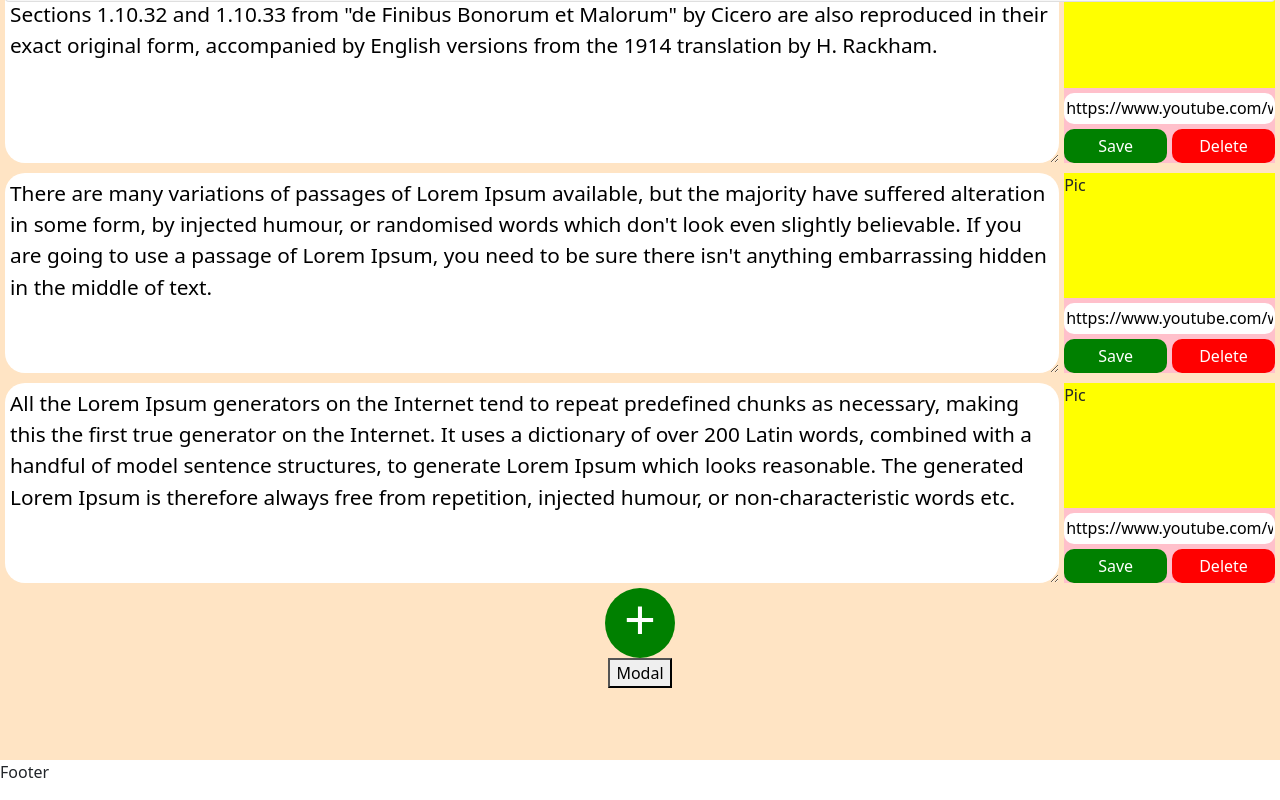
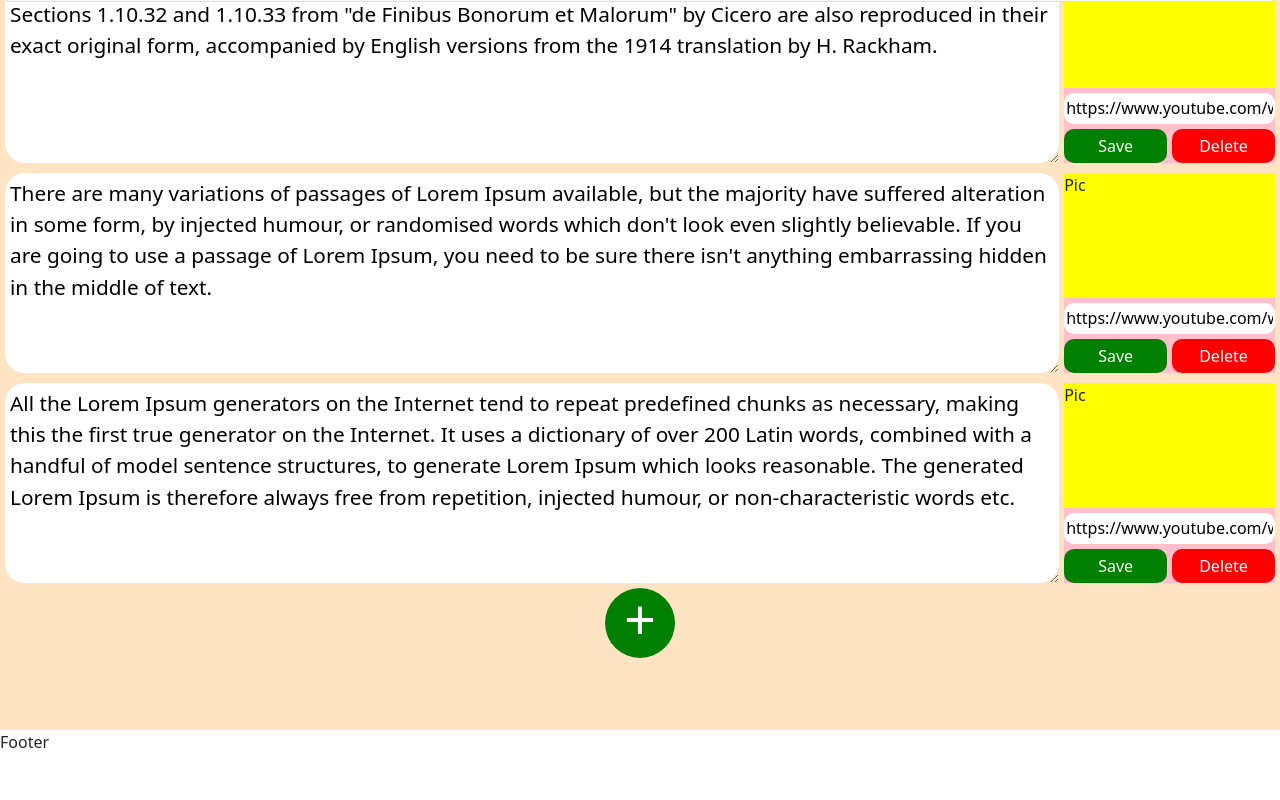
Before and after one commit to Gioele-M/lap4_group_project_client, a React (Create React App) app: page /playlist in a window 1280 px wide. Shown: the part 793-1593 px from the top of the page. After the commit the page ends 1563 px from the top, so only its background shows below. Built offline with nearby package versions, Linux system fonts and the light colour scheme.

Commit message:
added loading and error to the media initial state

```diff
--- a/src/Components/PlaylistComponent/index.jsx
+++ b/src/Components/PlaylistComponent/index.jsx
@@ -10,6 +10,9 @@ function PlaylistComponent({title}) {
   console.log('A A A ', useSelector(state => state.media.data))
   console.log('* * *', notes)
   // console.log('= = =', typeof(notes.chapters) === typeof([1,2,3]))
+
+  let loading = useSelector(state => state.media.loading)
+
 
   const [modalVisible, setModalVisible] = useState(false)
 
@@ -41,7 +44,7 @@ function PlaylistComponent({title}) {
     <div className={styles.wrapper}>
       <h1>{title || 'Your Playlist'}</h1>
 
-      {renderNotes }
+      {loading === false && renderNotes }
 
 
 
@@ -55,7 +58,6 @@ function PlaylistComponent({title}) {
 
          />}
 
-      <button >Modal</button>
       <br />
       <br />
       <br />
--- a/src/Components/VideoPlayer/index.jsx
+++ b/src/Components/VideoPlayer/index.jsx
@@ -27,6 +27,7 @@ const VideoPlayer = ({videoId, title, startAt, endAt, width=640, height=390, aut
   }
 
   useEffect(() => {
+
     if (!window.YT) {
       // If not, load the script asynchronously
       const tag = document.createElement("script");
--- a/src/State/reducers/mediaReducer.js
+++ b/src/State/reducers/mediaReducer.js
@@ -566,6 +566,8 @@ const data = [
 
 const initState = {
   data,
+  loading: false,
+  error: false,
 }
 
 export const mediaReducer = (state = initState, action) => {
```
